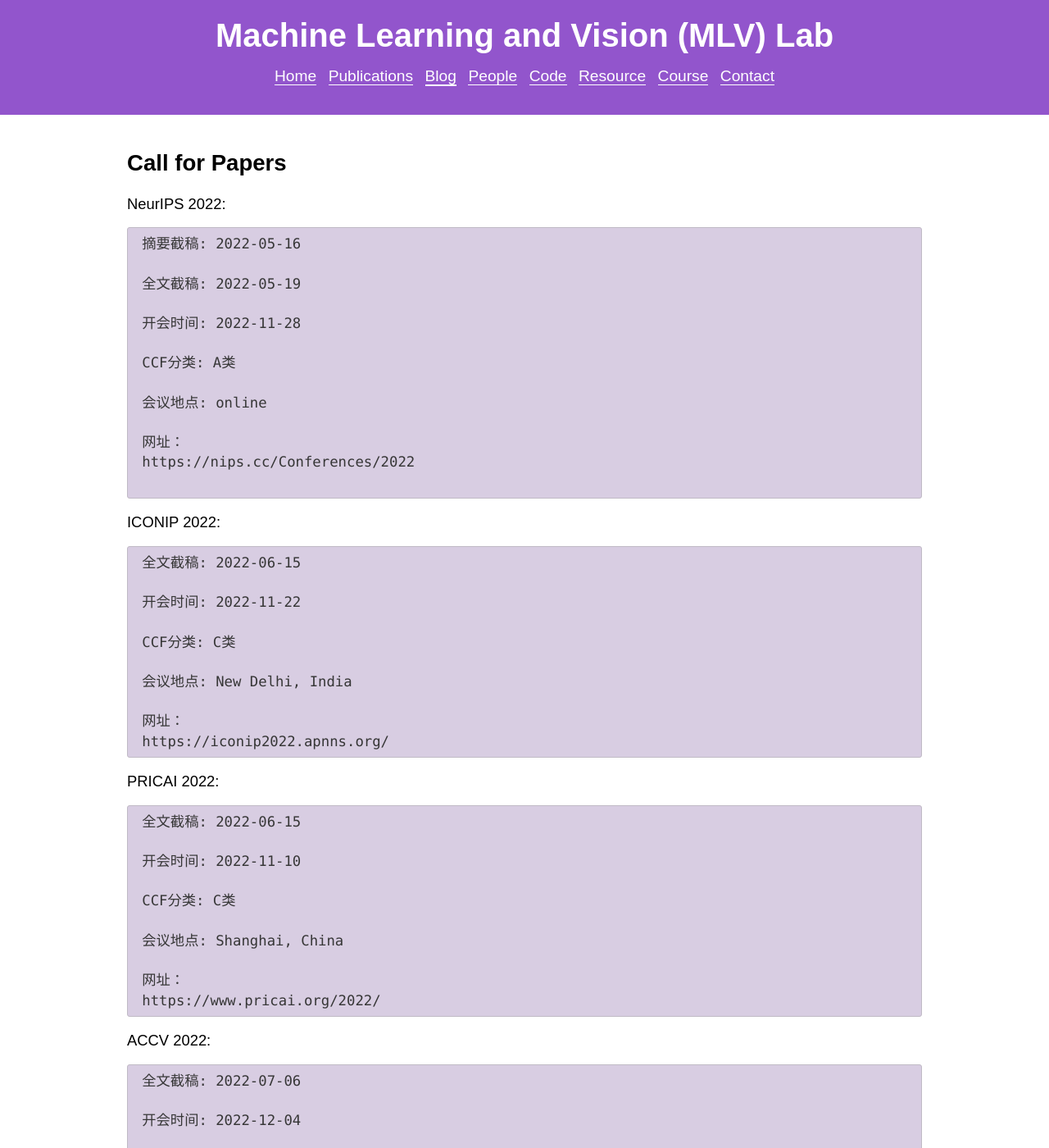
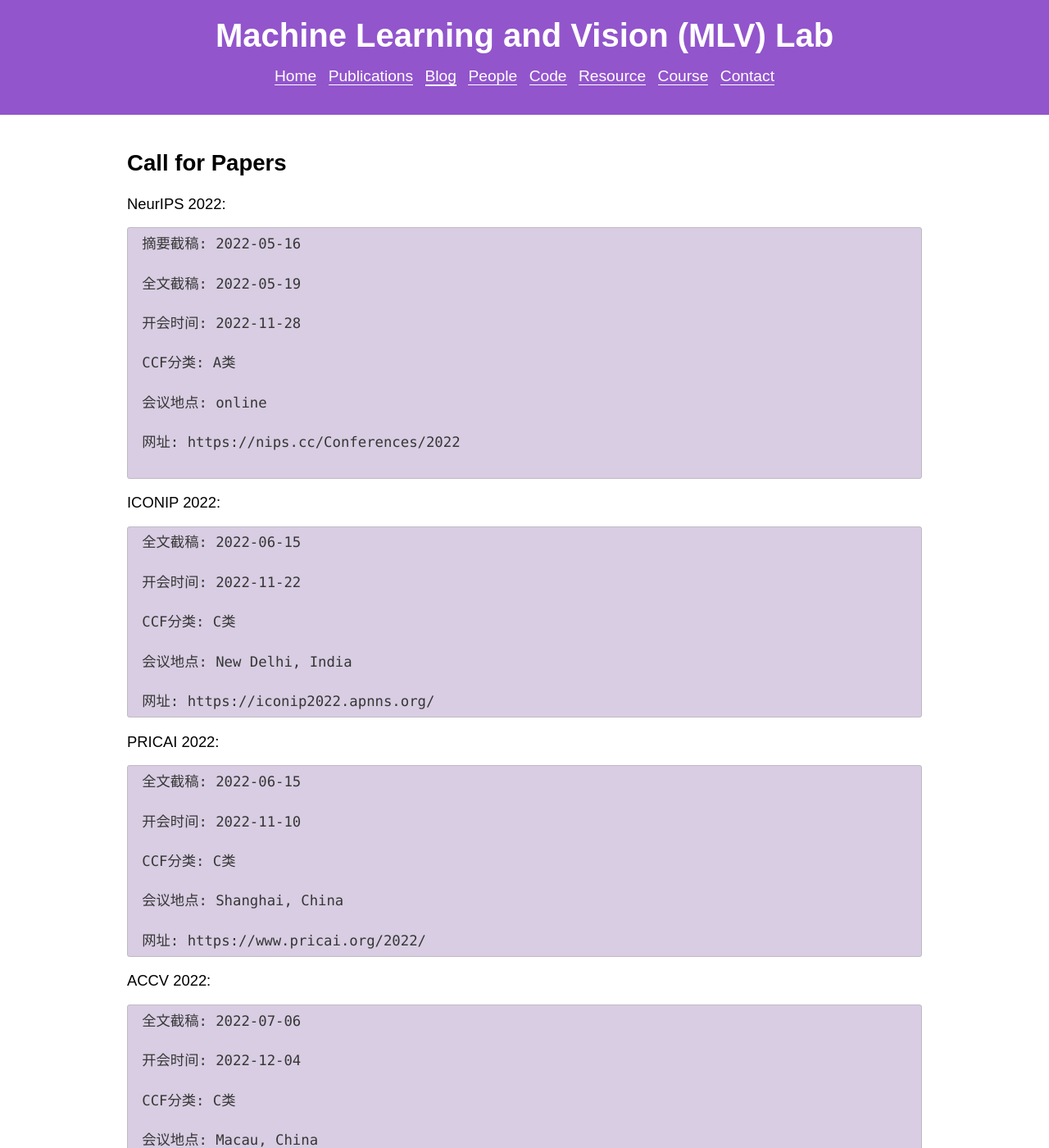
Before and after one commit to ZJNU-MLV-Lab/ZJNU-MLV-Lab.github.io, a Jekyll site: the page built from _posts/2022-04-21-new-blog.md, in a window 1280 px wide and 1400 px high. Shown: the whole window at 82% size. Built offline with Jekyll 4.4.1, drawn with Linux system fonts in a browser that asks for light colours; nearby versions of some CDN libraries; some web fonts are replaced; some of the changed lines change nothing that is shown; some of the changed text lies outside the part shown.

Commit message:
Update 2022-04-21-new-blog.md

```diff
--- a/_posts/2022-04-21-new-blog.md
+++ b/_posts/2022-04-21-new-blog.md
@@ -19,8 +19,7 @@ CCF分类: A类
 
 会议地点: online
 
-网址：
-https://nips.cc/Conferences/2022
+网址: https://nips.cc/Conferences/2022
 
 ~~~
 
@@ -36,8 +35,7 @@ CCF分类: C类
 
 会议地点: New Delhi, India
 
-网址：
-https://iconip2022.apnns.org/
+网址: https://iconip2022.apnns.org/
 ~~~
 
 PRICAI 2022:
@@ -51,8 +49,7 @@ CCF分类: C类
 
 会议地点: Shanghai, China
 
-网址：
-https://www.pricai.org/2022/
+网址: https://www.pricai.org/2022/
 ~~~
 
 ACCV 2022:
@@ -66,6 +63,5 @@ CCF分类: C类
 
 会议地点: Macau, China
 
-网址：
-https://accv2022.org/
+网址: https://accv2022.org/
 ~~~
```
